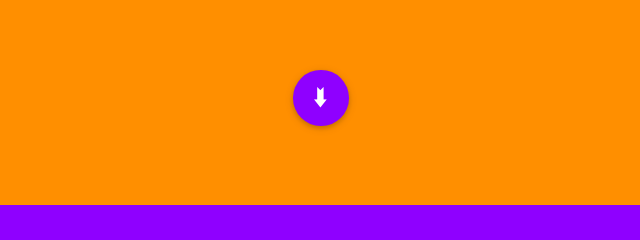
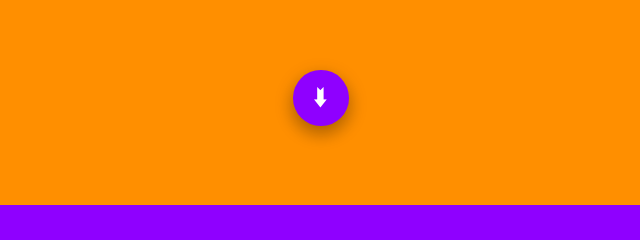
Before and after one commit to michael-krebs/michael-krebs.github.io, a plain HTML site: page index.html in a window 1280 px wide. Shown: the part 595-835 px from the top of the page, 347-987 px from the left. Drawn offline with nearby package versions, Linux system fonts and the light colour scheme; some packages are replaced by stand-ins of ours; a script that the page names is missing.

```diff
--- a/index.html
+++ b/index.html
@@ -34,7 +34,7 @@
     </div>
     <div class="row">
       <div class="col m12 center-align hide-on-med-and-down">
-  <a href="#cover2"class="btn-floating btn-large waves-effect waves-light anchorLink">&#129179;</a>
+  <a href="#cover2"class="btn-floating btn-large waves-effect waves-light anchorLink z-depth-2">&#129179;</a>
       </div>
     </div>
   </div>
```
Also changed, not shown: 1 other file.
